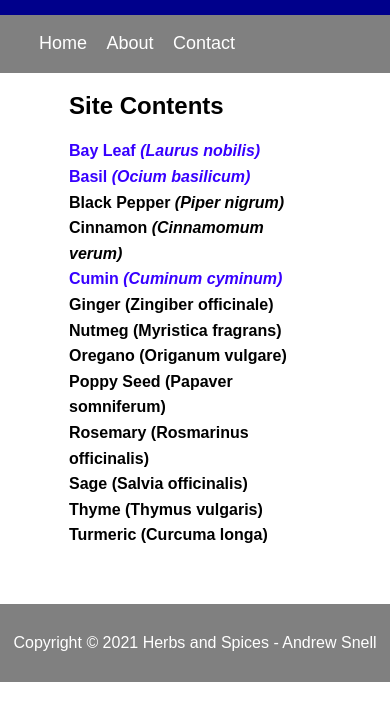
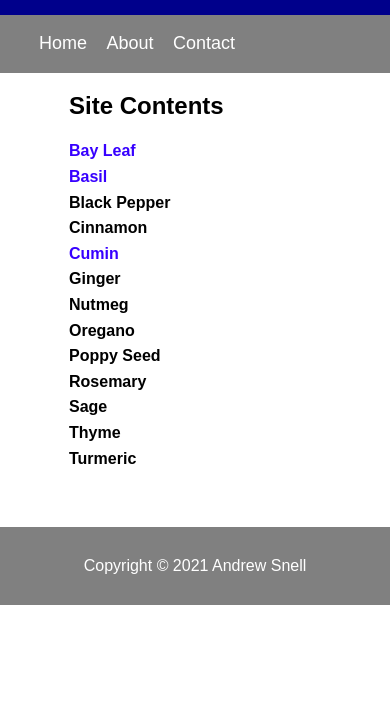
Before and after one commit to adsnell/herbsandspices, a plain HTML site: page contents.html in a window 390 px wide. Shown: the part 53-774 px from the top of the page. Drawn offline with Linux system fonts and the light colour scheme.

Commit message:
update for phone commit

```diff
--- a/contents.html
+++ b/contents.html
@@ -38,12 +38,12 @@
         angelica (Angelica archangelica)
         anise (Pimpinella anisum)<br>
         asafoetida (Ferula assa-foetida)<br> -->
-        <a href="html/bayleaf.html"><strong>Bay Leaf <em>(Laurus nobilis)</em></strong></a><br>
-        <a href="html/basil.html"><strong>Basil <em>(Ocium basilicum)</em></strong></a><br>
+        <a href="html/bayleaf.html"><strong>Bay Leaf</strong></a><br>
+        <a href="html/basil.html"><strong>Basil</strong></a><br>
         <!--bergamot (Monarda species)<br>
         black cumin (Nigella sativa)<br>
         black mustard (Brassica nigra)<br>-->
-        <strong>Black Pepper <em>(Piper nigrum)</em></strong>
+        <strong>Black Pepper</strong>
         <br>
         <!--borage (Borago officinalis)<br>
         brown mustard (Brassica juncea)<br>
@@ -60,16 +60,16 @@
         chives (Allium schoenoprasum)<br>
         cicely (Myrrhis odorata)
         cilantro (Coriandrum sativum)<br>-->
-        <strong>Cinnamon <em>(Cinnamomum verum)</em></strong><br>
+        <strong>Cinnamon</strong><br>
         <!--clove (Syzygium aromaticum)
         coriander (Coriandrum sativum)
         costmary (Tanacetum balsamita)<br>-->
-        <a href="html/cumin.html"><strong>Cumin <em>(Cuminum cyminum)</em></strong></a><br>
+        <a href="html/cumin.html"><strong>Cumin</strong></a><br>
         <!--curry dill (Anethum graveolens)
         fennel (Foeniculum vulgare)
         fenugreek (Trigonella foenum-graecum)
         filé (Sassafras albidum)<br>-->
-        <strong>Ginger (Zingiber officinale)</strong><br>
+        <strong>Ginger</strong><br>
         <!--grains of paradise (Aframomum melegueta)
         holy basil (Ocimum tenuiflorum)
         horehound (Marrubium vulgare)
@@ -83,25 +83,24 @@
         lovage (Levisticum officinale)
         mace (Myristica fragrans)<br>
         marjoram (Origanum majorana)<br>-->
-        <strong>Nutmeg (Myristica fragrans)</strong><br>
-        <strong>Oregano (Origanum vulgare)</strong><br>
+        <strong>Nutmeg</strong><br>
+        <strong>Oregano</strong><br>
         <!--paprika (Capsicum annuum)<br>
         parsley (Petroselinum crispum)<br>
         peppermint (Mentha ×piperita)<br>-->
-
-        <strong>Poppy Seed (Papaver somniferum)</strong><br>
-        <strong>Rosemary (Rosmarinus officinalis)</strong><br>
+        <strong>Poppy Seed</strong><br>
+        <strong>Rosemary</strong><br>
         <!--rue (Ruta graveolens)<br>
         saffron (Crocus sativus)-->
-        <strong>Sage (Salvia officinalis)</strong><br>
+        <strong>Sage</strong><br>
         <!--savory (Satureja hortensis and S. montana)
         sesame (Sesamum indicum)<br>
         sorrel (Rumex species)
         star anise (Illicium verum)
         spearmint (Mentha spicata)
         tarragon (Artemisia dracunculus)<br>-->
-        <strong>Thyme (Thymus vulgaris)</strong><br>
-        <strong>Turmeric (Curcuma longa)</strong>
+        <strong>Thyme</strong><br>
+        <strong>Turmeric</strong>
         <!--vanilla (Vanilla planifolia and V. tahitensis)
         wasabi (Eutrema japonicum)</p> -->
 
@@ -111,8 +110,7 @@
     </div>
 
 <footer id="main-footer">
-  <p>Copyright &copy; 2021 Herbs and Spices - Andrew Snell</p>
-
+    <p>Copyright &copy; 2021 Andrew Snell</p>
 </footer>
 </body>
 
```
Also changed, not shown: about.html (+1 -2 lines), contact.html (+1 -2 lines), html/basil.html (+3 -4 lines), html/bayleaf.html (+3 -5 lines), html/cumin.html (+4 -5 lines), index.html (+7 -7 lines).
